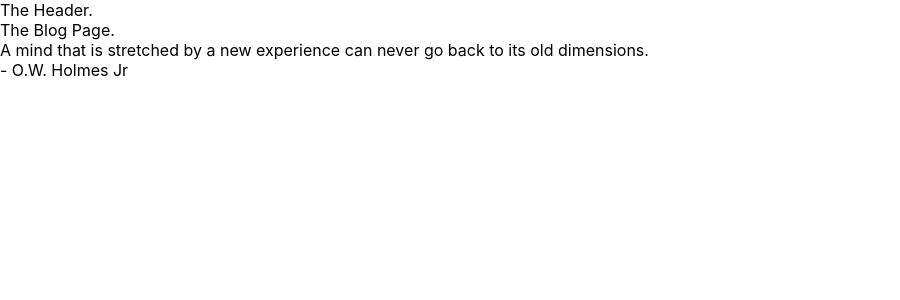
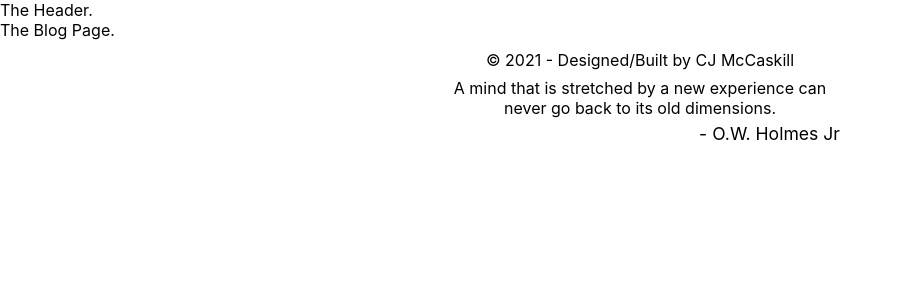
Before and after one commit to cjmccaskill/My-Journeys, a React (Create React App) app: page /blogPost in a window 1280 px wide. Shown: the top 300 px of the page, without its empty margins (0-900 px from the left). Built offline with nearby package versions, Linux system fonts and the light colour scheme; no server answers.

Commit message:
add mapping function for data set and display on home page

```diff
--- a/css/App.css
+++ b/css/App.css
@@ -1 +1 @@
-*{margin:0;padding:0;box-sizing:border-box}.hero-container{position:relative}.hero-container img{width:100%;height:300px;object-fit:cover}.hero-container p{background-color:rgba(0,0,0,0.572);color:#fff;text-align:center;font-size:1.3em;position:absolute;left:50%;top:50%;transform:translate(-50%, -50%);border:2px solid rgba(0,0,0,0.772);border-radius:2px 20px 2px 20px;padding:8px 10px}
+*{margin:0;padding:0;box-sizing:border-box}.container{width:100%;position:relative;display:flex;flex-direction:column}.hero-container{position:relative}.hero-container img{width:100%;max-width:2000px;height:300px;object-fit:cover}.hero-container p{background-color:rgba(0,0,0,0.672);color:#fff;text-align:center;font-size:1.3em;position:absolute;left:50%;top:50%;transform:translate(-50%, -50%);border:2px solid rgba(0,0,0,0.772);border-radius:2px 20px 2px 20px;padding:8px 10px}.footer-container{display:flex;flex-direction:column;justify-content:space-evenly;text-align:center;margin:10px 0}.footer-container .quote-container{max-width:400px;margin:8px 20px}.footer-container .quote{font-size:1em}.footer-container .quote-author{font-size:1.1em;text-align:right;margin-top:5px}.footer-container a{color:#000;text-decoration:none}
--- a/src/App.js
+++ b/src/App.js
@@ -7,14 +7,30 @@ import BlogPost from "./pages/BlogPost";
 import Footer from "./components/Footer";
 
 function App() {
-  const [blogs, setBlogs] = useState();
+  const [blogs, setBlogs] = useState([]);
 
   const getAllBlogs = async () => {
     const response = await fetch(
       "https://cdn.contentful.com/spaces/etc9m00jwpir/environments/master/entries?access_token=6g-qYJkhoa2WNr5MqK3ads4PLkPDy3DQltMuz6QuthU&content_types/blogPost"
     );
     const data = await response.json();
-    setBlogs(data.results);
+    console.log("api data call -", data);
+
+    const postDataArr = data.items.map((item, index) => {
+      return {
+        title: item.fields.title,
+        image: item.fields.image,
+        slug: item.fields.slug,
+        description: item.fields.description,
+        content: item.fields.body,
+        author: item.fields.author,
+        postDate: item.fields.publishDate,
+        tags: item.fields.tags,
+      };
+    });
+    console.log("postDataArr = ", postDataArr);
+
+    setBlogs(postDataArr);
   };
 
   useEffect(() => {
--- a/src/App.scss
+++ b/src/App.scss
@@ -4,16 +4,24 @@
   box-sizing: border-box;
 }
 
+.container {
+  width: 100%;
+  position: relative;
+  display: flex;
+  flex-direction: column;
+}
+
 .hero-container {
   position: relative;
   img {
     width: 100%;
+    max-width: 2000px;
     height: 300px; //set the height to 400px @ 768px, 500px @ 1024px and larger
     object-fit: cover;
   }
 
   p {
-    background-color: rgba(0, 0, 0, 0.572);
+    background-color: rgba(0, 0, 0, 0.672);
     color: #fff;
     text-align: center;
     font-size: 1.3em;
@@ -26,3 +34,30 @@
     padding: 8px 10px;
   }
 }
+
+.footer-container {
+  display: flex;
+  flex-direction: column;
+  justify-content: space-evenly;
+  text-align: center;
+  margin: 10px 0;
+
+  .quote-container {
+    max-width: 400px;
+    margin: 8px auto;
+  }
+  .quote {
+    font-size: 1em;
+  }
+
+  .quote-author {
+    font-size: 1.1em;
+    text-align: right;
+    margin-top: 5px;
+  }
+
+  a {
+    color: #000;
+    text-decoration: none;
+  }
+}
--- a/src/components/BlogPostList.js
+++ b/src/components/BlogPostList.js
@@ -1,7 +1,27 @@
 import React from "react";
 
-const BlogPostList = () => {
-  return <div>A list of all blog post.</div>;
+const BlogPostList = (props) => {
+  return (
+    <div className="wrapper">
+      {props.blogs.map((blog, index) => {
+        return (
+          <div className="blog-list-container">
+            <article className="blog-post">
+              <img src={blog.image} alt="" />
+              <h3>{blog.title}</h3>
+              <p>{blog.description}</p>
+              <button
+                className="select-blog-post"
+                onClick={() => props.selectedPost(blog)}
+              >
+                Read More
+              </button>
+            </article>
+          </div>
+        );
+      })}
+    </div>
+  );
 };
 
 export default BlogPostList;
--- a/src/components/Footer.js
+++ b/src/components/Footer.js
@@ -2,12 +2,18 @@ import React from "react";
 
 const Footer = () => {
   return (
-    <div>
+    <div className="footer-container">
       <p>
-        A mind that is stretched by a new experience can never go back to its
-        old dimensions.
+        © 2021 - Designed/Built by
+        <a href="https://cjmccaskill.dev"> CJ McCaskill</a>
       </p>
-      <p>- O.W. Holmes Jr</p>
+      <div className="quote-container">
+        <p className="quote">
+          A mind that is stretched by a new experience can never go back to its
+          old dimensions.
+        </p>
+        <p className="quote-author">- O.W. Holmes Jr</p>
+      </div>
     </div>
   );
 };
--- a/src/components/Hero.js
+++ b/src/components/Hero.js
@@ -10,8 +10,9 @@ const Hero = () => {
       />
       <div className="hero-text">
         <p>
-          I'm sharing my journey in web development, working remotely, current
-          projects, and the lastest invovations in the world of tech.
+          I'm sharing <span>my journey</span> in web development, working
+          remotely, current projects, and the lastest invovations in the world
+          of tech.
         </p>
       </div>
     </div>
--- a/src/pages/Home.js
+++ b/src/pages/Home.js
@@ -4,23 +4,24 @@ import BlogPost from "./BlogPost";
 import Hero from "../components/Hero";
 
 const Home = (props) => {
+  console.log("props passed from app.js -", props);
   const [selected, setSelected] = useState(null);
+  console.log(selected);
   const selectedPost = async (blog) => {
-    const response = await fetch(blog.fields.title);
+    const response = await fetch(blog);
     const data = await response.json();
     setSelected({
-      id: data.sys.id,
       title: data.fields.title,
+      image: data.fields.image,
       slug: data.fields.slug,
-      heroImage: data.fields.heroImage.sys.id,
-      desrciption: data.fields.desrciption,
-      body: data.fields.body,
+      description: data.fields.description,
+      content: data.fields.body,
       author: data.fields.author,
-      pubDate: data.fields.publishDate,
+      postDate: data.fields.publishDate,
       tags: data.fields.tags,
     });
-    console.log(selectedPost);
   };
+
   return (
     <div className="container">
       <Hero />
@@ -31,3 +32,15 @@ const Home = (props) => {
 };
 
 export default Home;
+
+// const selectedData = data.items.map((item, index) => {
+//   return {
+//     title: item.fields.title,
+//     hero: item.fields.heroImage,
+//     slug: item.fields.slug,
+//     content: { type: "text", content: item.fields.body },
+//     author: item.fields.author,
+//     postDate: item.fields.publishDdata
+//     tags: item.fields.tags,
+//   };
+// });
```
